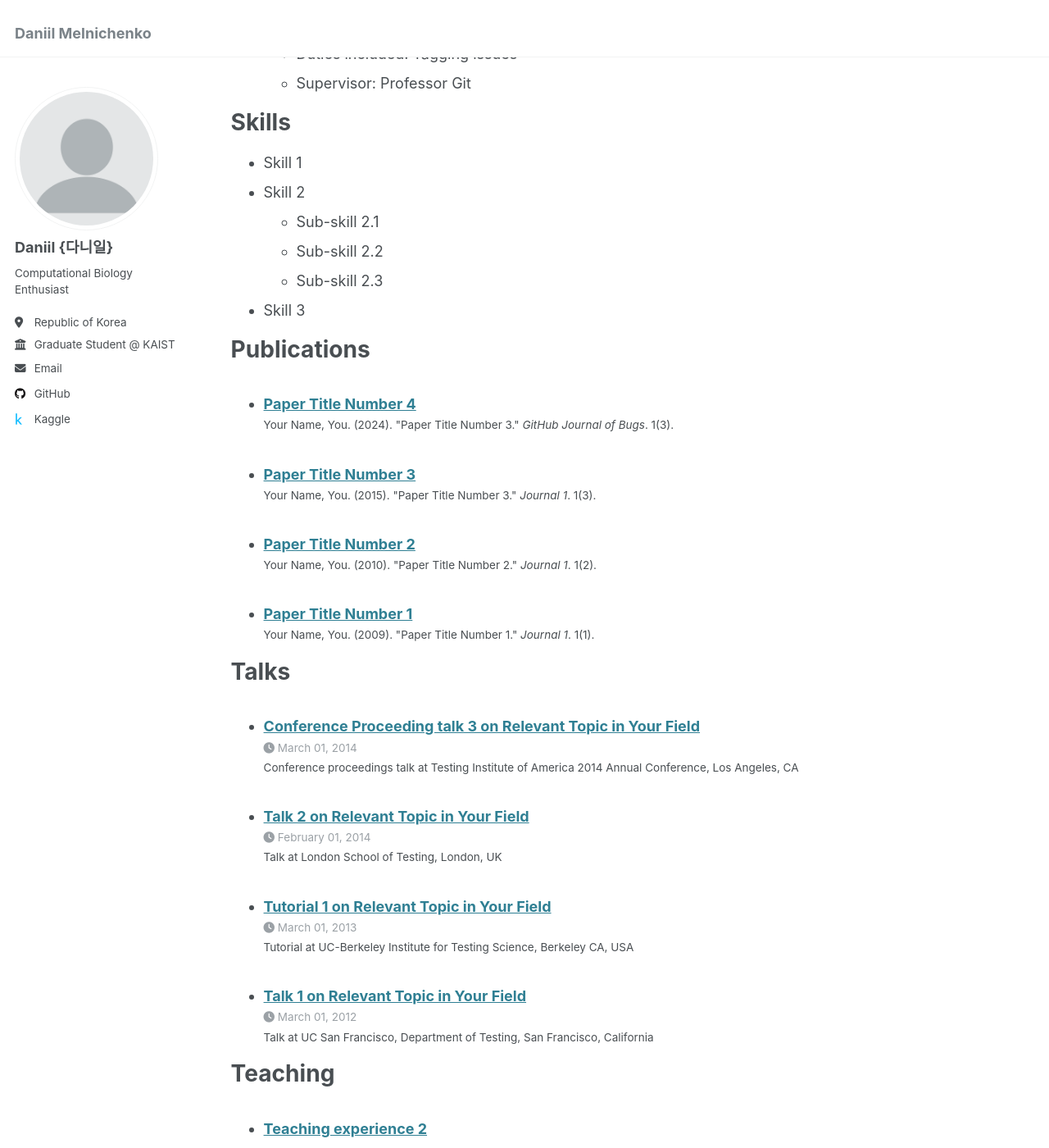
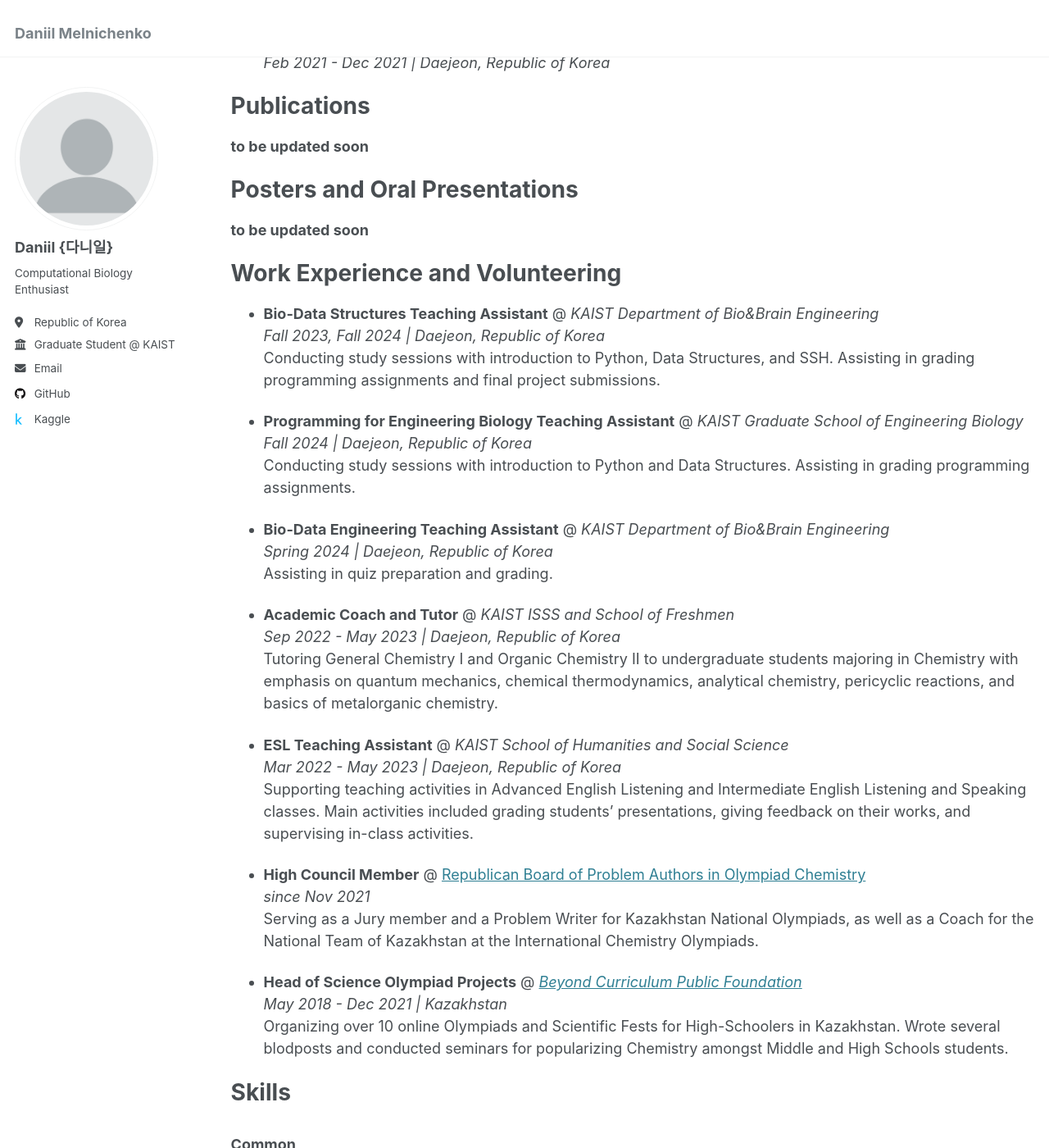
Before and after one commit to daniilmelnichenko/daniilmelnichenko.github.io, a Jekyll site: the page built from _pages/cv.md, in a window 1280 px wide and 1400 px high, scrolled down 677 px. Shown: the whole window at 82% size. Built offline with Jekyll 4.4.1, drawn with Linux system fonts in a browser that asks for light colours; some of the changed text lies outside the part shown.

Commit message:
added cv

```diff
--- a/_data/navigation.yml
+++ b/_data/navigation.yml
@@ -20,8 +20,8 @@
 #   - title: "Blog Posts"
 #     url: /year-archive/
 
-#   - title: "CV"
-#     url: /cv/
+  - title: "CV"
+    url: /cv/
 
 #   - title: "Guide"
 #     url: /markdown/
--- a/_pages/cv.md
+++ b/_pages/cv.md
@@ -11,54 +11,83 @@ redirect_from:
 
 Education
 ======
-* Ph.D in Version Control Theory, GitHub University, 2018 (expected)
-* M.S. in Jekyll, GitHub University, 2014
-* B.S. in GitHub, GitHub University, 2012
 
-Work experience
+* **MS in Bio&Brain Engineering**
+  <span style="display: inline-block; width: 100%;">Advisor: Dr. Young-suk Lee</span>
+  <span style="display: inline-block; width: 100%;">Korea Advanced Institute of Science & Technology, 2025 (*expected*)</span>
+* **BSc, cum laude, in Chemistry**
+  <span style="display: inline-block; width: 100%;">Korea Advanced Institute of Science & Technology, 2023</span>
+* **BSc, cum laude, in Bio&Brain Engineering**
+  <span style="display: inline-block; width: 100%;">Korea Advanced Institute of Science & Technology, 2023</span>
+
+
+Research Experience
 ======
-* Spring 2024: Academic Pages Collaborator
-  * GitHub University
-  * Duties includes: Updates and improvements to template
-  * Supervisor: The Users
+* **Graduate Researcher** @ *[Laboratory of Quantitative and Computational Biology](https://young.kaist.ac.kr/), KAIST*
+<span style="display: inline-block; width: 100%;">Principal Investigator: Dr. Young-suk Lee</span>
+<span style="display: inline-block; width: 100%;">*Aug 2023 - Present | Daejeon, Republic of Korea*</span>
 
-* Fall 2015: Research Assistant
-  * GitHub University
-  * Duties included: Merging pull requests
-  * Supervisor: Professor Hub
+* **Undergraduate Intern** @ *[Laboratory of Quantitative and Computational Biology](https://young.kaist.ac.kr/), KAIST*
+<span style="display: inline-block; width: 100%;">Principal Investigator: Dr. Young-suk Lee</span>
+<span style="display: inline-block; width: 100%;">*Jul 2022 - Aug 2023 | Daejeon, Republic of Korea*</span>
 
-* Summer 2015: Research Assistant
-  * GitHub University
-  * Duties included: Tagging issues
-  * Supervisor: Professor Git
+* **Undergraduate Intern** @ *[Center for Cell-Encapsulation Research](http://cisgroup.kaist.ac.kr/index.html), KAIST*
+<span style="display: inline-block; width: 100%;">Principal Investigator: Dr. Insung S. Choi</span>
+<span style="display: inline-block; width: 100%;">*Feb 2021 - Dec 2021 | Daejeon, Republic of Korea*</span>
+
+Publications
+======
+**to be updated soon**
+
+Posters and Oral Presentations
+======
+**to be updated soon**
+
+Work Experience and Volunteering
+======
+* **Bio-Data Structures Teaching Assistant** @ *KAIST Department of Bio&Brain Engineering*
+<span style="display: inline-block; width: 100%;">*Fall 2023, Fall 2024 | Daejeon, Republic of Korea*</span>
+<span style="display: inline-block; width: 100%;">Conducting study sessions with introduction to Python, Data Structures, and SSH. Assisting in
+grading programming assignments and final project submissions.</span>
+
+* **Programming for Engineering Biology Teaching Assistant** @ *KAIST Graduate School of Engineering Biology*
+<span style="display: inline-block; width: 100%;">*Fall 2024 | Daejeon, Republic of Korea*</span>
+<span style="display: inline-block; width: 100%;">Conducting study sessions with introduction to Python and Data Structures. Assisting in
+grading programming assignments.</span>
+
+* **Bio-Data Engineering Teaching Assistant** @ *KAIST Department of Bio&Brain Engineering*
+<span style="display: inline-block; width: 100%;">*Spring 2024 | Daejeon, Republic of Korea*</span>
+<span style="display: inline-block; width: 100%;">Assisting in quiz preparation and grading.</span>
+
+* **Academic Coach and Tutor** @ *KAIST ISSS and School of Freshmen*
+<span style="display: inline-block; width: 100%;">*Sep 2022 - May 2023 | Daejeon, Republic of Korea*</span>
+<span style="display: inline-block; width: 100%;">Tutoring General Chemistry I and Organic Chemistry II to undergraduate students majoring in Chemistry
+with emphasis on quantum mechanics, chemical thermodynamics, analytical chemistry, pericyclic reactions, and basics of metalorganic chemistry. </span>
+
+* **ESL Teaching Assistant** @ *KAIST School of Humanities and Social Science*
+<span style="display: inline-block; width: 100%;">*Mar 2022 - May 2023 | Daejeon, Republic of Korea*</span>
+<span style="display: inline-block; width: 100%;">Supporting teaching activities in Advanced English Listening and Intermediate English Listening and Speaking classes. Main activities included grading students’ presentations, giving feedback on their works, and supervising in-class activities.</span>
+
+* **High Council Member** @ [Republican Board of Problem Authors in Olympiad Chemistry](https://qazcho.kz/)
+<span style="display: inline-block; width: 100%;">*since Nov 2021*</span>
+<span style="display: inline-block; width: 100%;">Serving as a Jury member and a Problem Writer for Kazakhstan National Olympiads, as well as a Coach
+for the National Team of Kazakhstan at the International Chemistry Olympiads.</span>
+
+* **Head of Science Olympiad Projects** @ *[Beyond Curriculum Public Foundation](https://bc-pf.org/)*
+<span style="display: inline-block; width: 100%;">*May 2018 - Dec 2021 | Kazakhstan*</span>
+<span style="display: inline-block; width: 100%;"> Organizing over 10 online Olympiads and Scientific Fests for High-Schoolers in Kazakhstan.
+Wrote several blodposts and conducted seminars for popularizing Chemistry amongst Middle and High Schools students.</span>
 
 Skills
 ======
-* Skill 1
-* Skill 2
-  * Sub-skill 2.1
-  * Sub-skill 2.2
-  * Sub-skill 2.3
-* Skill 3
-
-Publications
-======
-  <ul>{% for post in site.publications reversed %}
-    {% include archive-single-cv.html %}
-  {% endfor %}</ul>
-
-Talks
-======
-  <ul>{% for post in site.talks reversed %}
-    {% include archive-single-talk-cv.html  %}
-  {% endfor %}</ul>
-
-Teaching
-======
-  <ul>{% for post in site.teaching reversed %}
-    {% include archive-single-cv.html %}
-  {% endfor %}</ul>
-
-Service and leadership
-======
-* Currently signed in to 43 different slack teams
+### Common
+- Microsoft Office (Word, PowerPoint, Excel), LaTeX, Keynote
+### Programming
+- Linux, Python (NumPy, Pandas, PyTorch, Rdkit, Matplotlib, psycopg2), R (tidyverse, ggplot2), PostgreSQL, MatLab, Git
+### Bioinformatics
+- BLAST, Cytoscape, MEGA, DAVID
+### Chemistry-specific Languages
+- ChemDraw, MastReNova, Organic Synthesis, NMR, FT-IR
+### Soft Skills
+- Russian (Native), English (Fluent), Kazakh (Fluent), Korean (Intermediate)
+- Event Organization, Project Management
```
